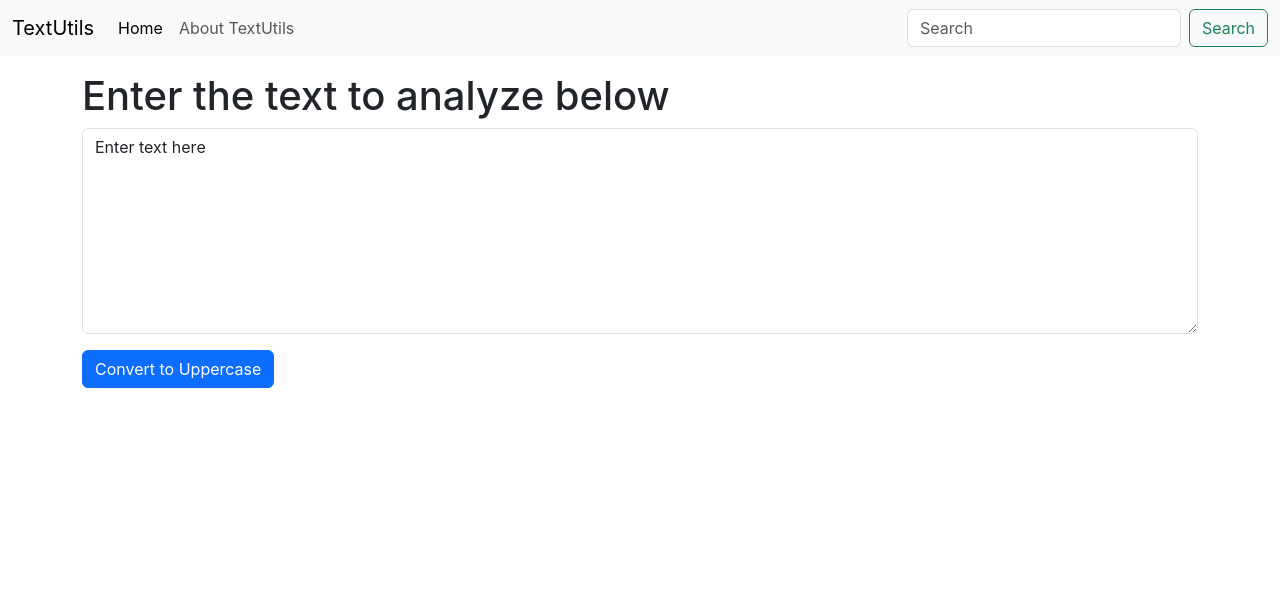
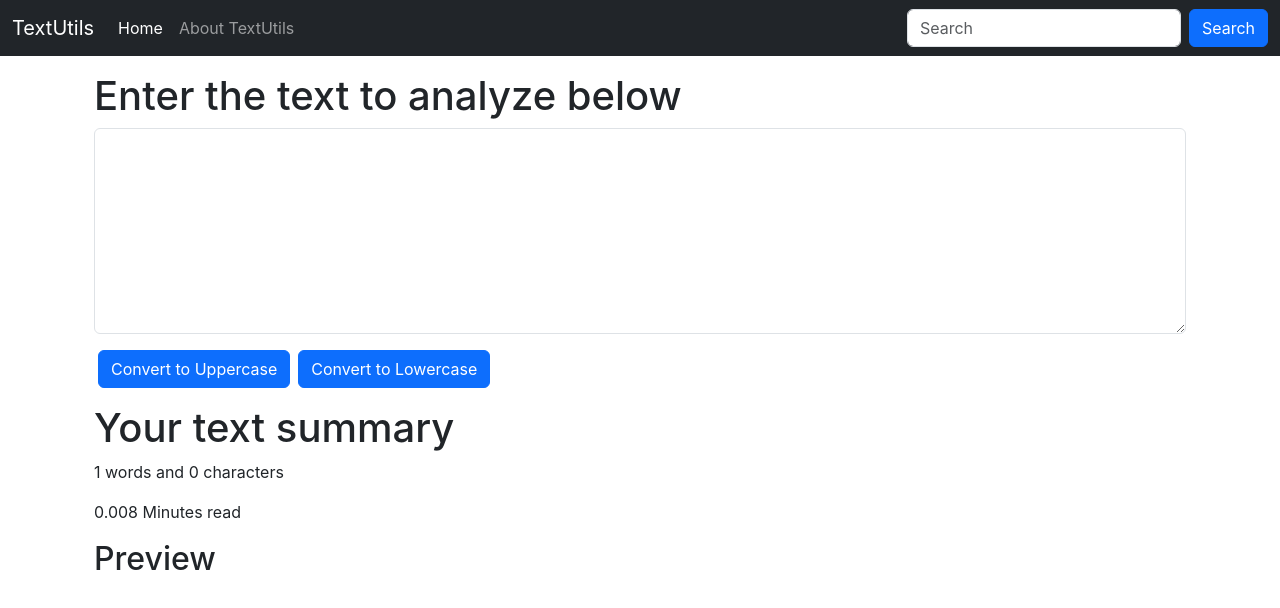
Before and after one commit to Syarif-Ys/textutils, a React (Create React App) app: page / in a window 1280 px wide. Shown: the top 608 px of the page. Built offline with nearby package versions, Linux system fonts and the light colour scheme.

Commit message:
video 8 complete

```diff
--- a/src/components/Navbar.js
+++ b/src/components/Navbar.js
@@ -3,7 +3,7 @@
 
 export default function Navbar(props) {
   return (
-    <nav className="navbar navbar-expand-lg bg-body-tertiary">
+    <nav className="navbar navbar-expand-lg navbar-dark bg-dark">
     <div className="container-fluid">
         <a className="navbar-brand" href="/">{props.title}</a>
         <button className="navbar-toggler" type="button" data-bs-toggle="collapse" data-bs-target="#navbarSupportedContent" aria-controls="navbarSupportedContent" aria-expanded="false" aria-label="Toggle navigation">
@@ -20,7 +20,7 @@
         </ul>
         <form className="d-flex" role="search">
             <input className="form-control me-2" type="search" placeholder="Search" aria-label="Search"/>
-            <button className="btn btn-outline-success" type="submit">Search</button>
+            <button className="btn btn-primary" type="submit">Search</button>
         </form>
         </div>
     </div>
--- a/src/components/TextForm.js
+++ b/src/components/TextForm.js
@@ -7,21 +7,37 @@
         setText(newText)
     }
 
+    const handleLoClick = ()=>{
+        //console.log("Uppercase was  clicked" + text);
+        let newText = text.toLowerCase();
+        setText(newText)
+    }
+
     const handleOnChange = (event)=>{
         //console.log("On Changed");
         setText(event.target.value);
     }
 
-    const [text, setText] = useState('Enter text here');
+    const [text, setText] = useState('');
     // text = "new text"; // Wrong way to change the state
     // setText("new text"); // Correct way to change the state
   return (
-    <div>
+    <>
+    <div className='container'>
         <h1>{props.heading}</h1>
         <div className="mb-3">
             <textarea className="form-control" value={text} onChange={handleOnChange} id="myBox" rows="8"></textarea>
         </div>
-        <button className="btn btn-primary" onClick={handleUpClick}>Convert to Uppercase</button>
+        <button className="btn btn-primary mx-1" onClick={handleUpClick}>Convert to Uppercase</button>
+        <button className="btn btn-primary mx-1" onClick={handleLoClick}>Convert to Lowercase</button>
     </div>
+    <div className="container my-3">
+        <h1>Your text summary</h1>
+        <p>{text.split(" ").length} words and {text.length} characters</p>
+        <p>{ 0.008 * text.split(" ").length} Minutes read</p>
+        <h2>Preview</h2>
+        <p>{text}</p>
+    </div>
+    </>
   )
 }
```
